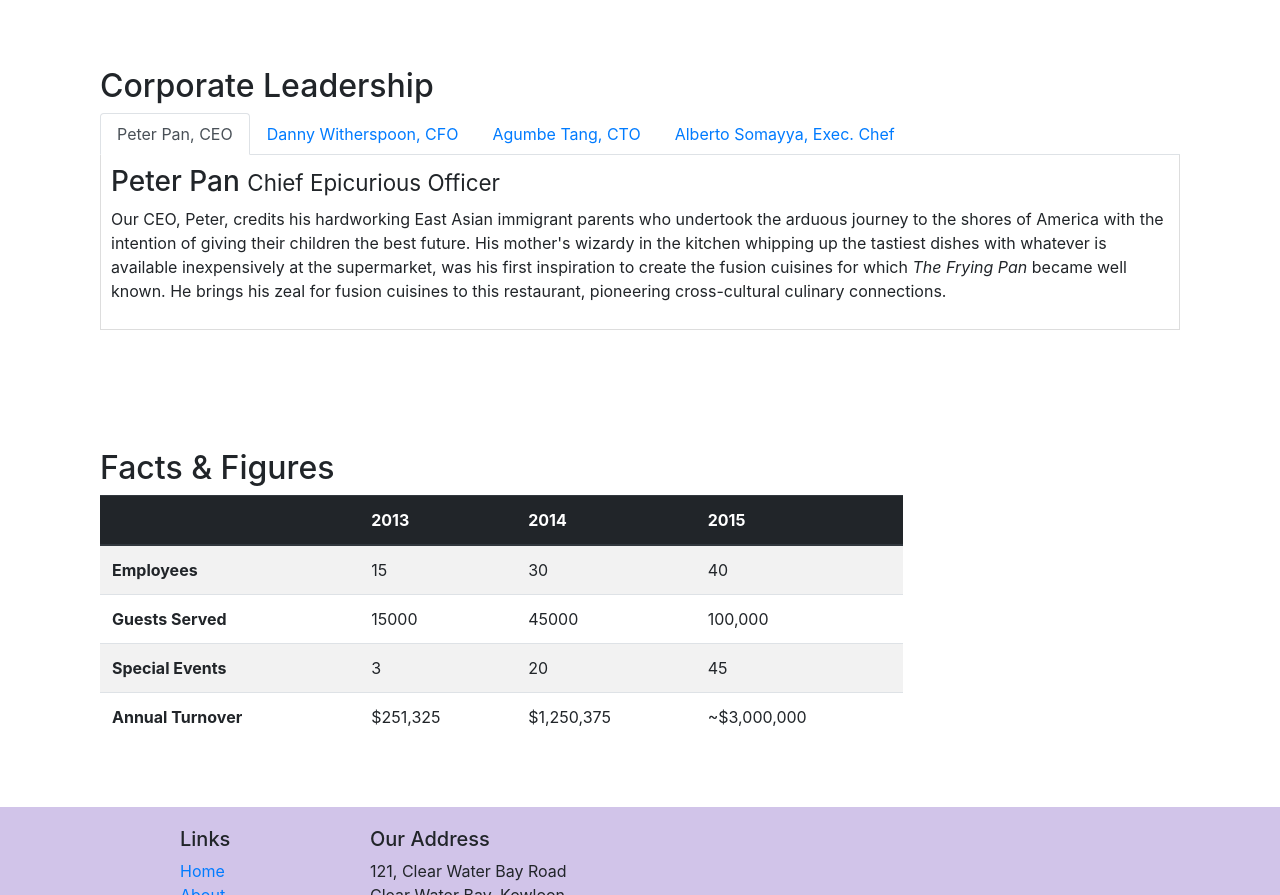
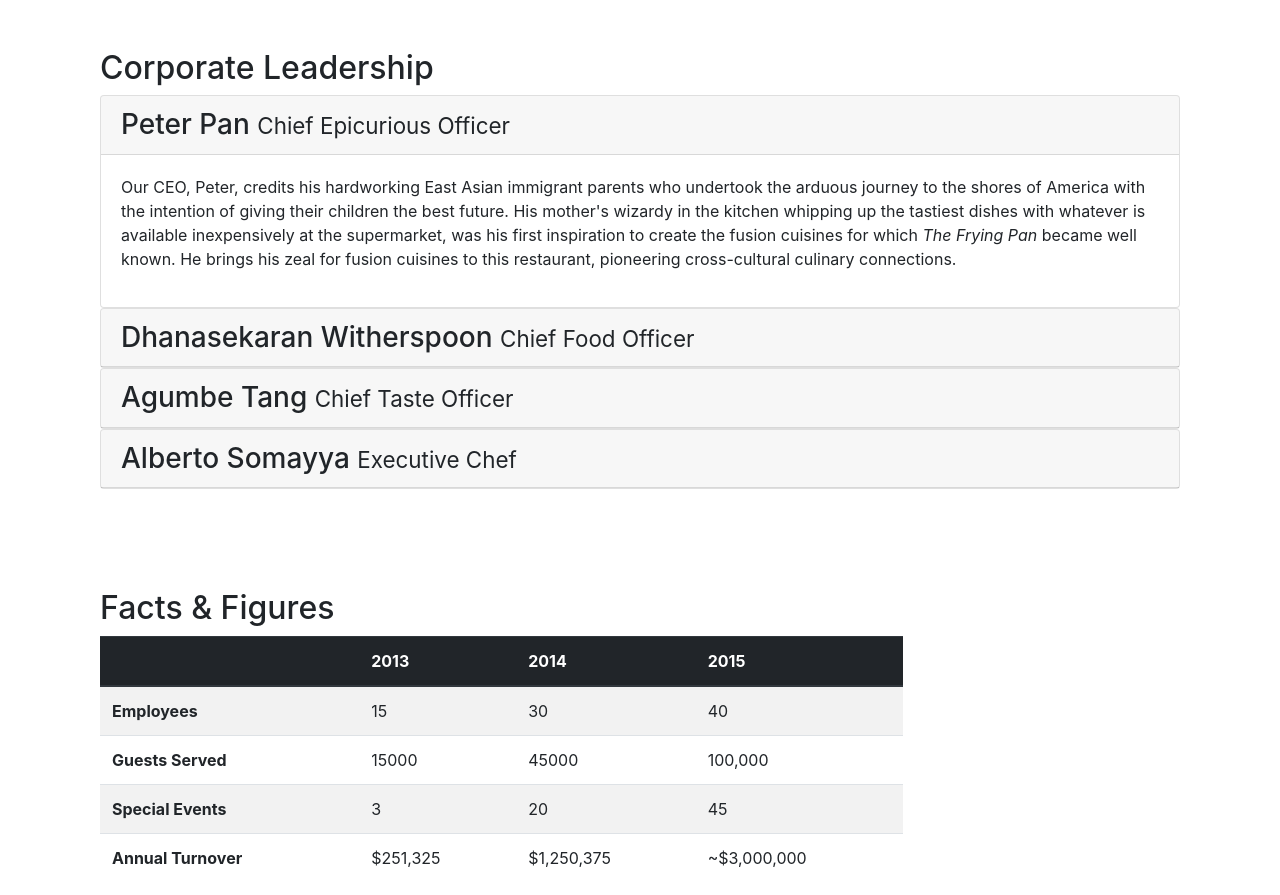
Before and after one commit to SAchu47/BootStrap-Learnig, a website: page aboutus.html in a window 1280 px wide. Shown: the part 978-1873 px from the top of the page. Drawn offline with nearby package versions, Linux system fonts and the light colour scheme.

Commit message:
Accordion

```diff
--- a/aboutus.html
+++ b/aboutus.html
@@ -101,46 +101,69 @@
         <div class="row row-content align-items-center">
             <div class="col-12">
                 <h2>Corporate Leadership</h2>
-                <ul class="nav nav-tabs" role="tablist">
-                    <li class="nav-item">
-                      <a class="nav-link active" href="#peter"
-                        role="tab" data-toggle="tab">Peter Pan, CEO</a>
-                    </li>
-                    <li class="nav-item">
-                      <a class="nav-link" href="#danny" role="tab"
-                        data-toggle="tab">Danny Witherspoon, CFO</a>
-                    </li>
-                    <li class="nav-item">
-                      <a class="nav-link" href="#agumbe"role="tab"
-                        data-toggle="tab">Agumbe Tang, CTO</a>
-                    </li>
-                    <li class="nav-item">
-                      <a class="nav-link" href="#alberto" role="tab"
-                        data-toggle="tab">Alberto Somayya, Exec. Chef</a>
-                    </li>
-                </ul>
 
-                <div class="tab-content">
-                    <div class="tab-pane fade show active" id="peter" role="tabpanel">
-                        <h3>Peter Pan <small>Chief Epicurious Officer</small></h3>
-                        <p class="d-none d-sm-block">Our CEO, Peter, credits his hardworking East Asian immigrant parents who undertook the arduous journey to the shores of America with the intention of giving their children the best future. His mother's wizardy in the kitchen whipping up the tastiest dishes with whatever is available inexpensively at the supermarket, was his first inspiration to create the fusion cuisines for which <em>The Frying Pan</em> became well known. He brings his zeal for fusion cuisines to this restaurant, pioneering cross-cultural culinary connections.</p>
+                <div id="accordion">
+                    <div class="card">
+                        <div class="card-header" role="tab" id="peterhead">
+                            <h3 class="mb-0">
+                                <a data-toggle="collapse" data-target="#peter">
+                                    Peter Pan <small>Chief Epicurious Officer</small>
+                                </a>
+                            </h3>
+                        </div>
+                        <div class="collapse show" id="peter" role="tabpanel" data-parent="#accordion">
+                            <div class="card-body">
+                                <p class="d-none d-sm-block">Our CEO, Peter, credits his hardworking East Asian immigrant parents who undertook the arduous journey to the shores of America with the intention of giving their children the best future. His mother's wizardy in the kitchen whipping up the tastiest dishes with whatever is available inexpensively at the supermarket, was his first inspiration to create the fusion cuisines for which <em>The Frying Pan</em> became well known. He brings his zeal for fusion cuisines to this restaurant, pioneering cross-cultural culinary connections.</p>
+                            </div>
+                        </div>
                     </div>
 
-                    <div class="tab-pane fade" id="danny" role="tabpanel" >
-                        <h3>Dhanasekaran Witherspoon <small>Chief Food Officer</small></h3>
-                        <p class="d-none d-sm-block">Our CFO, Danny, as he is affectionately referred to by his colleagues, comes from a long established family tradition in farming and produce. His experiences growing up on a farm in the Australian outback gave him great appreciation for varieties of food sources. As he puts it in his own words, <em>Everything that runs, wins, and everything that stays, pays!</em></p>
+                    <div class="card">
+                        <div class="card-header" role="tab" id="dannyhead">
+                            <h3 class="mb-0">
+                                <a data-toggle="collapse" data-target="#danny">
+                                    Dhanasekaran Witherspoon <small>Chief Food Officer</small>
+                                </a>
+                            </h3>
+                        </div>
+                        <div class="collapse" id="danny" data-parent="#accordion">
+                            <div class="card-body">
+                                <p class="d-none d-sm-block">Our CFO, Danny, as he is affectionately referred to by his colleagues, comes from a long established family tradition in farming and produce. His experiences growing up on a farm in the Australian outback gave him great appreciation for varieties of food sources. As he puts it in his own words, <em>Everything that runs, wins, and everything that stays, pays!</em></p>
+                            </div>
+                        </div>
                     </div>
 
-                    <div class="tab-pane fade" id="agumbe" role="tabpanel">
-                        <h3>Agumbe Tang <small>Chief Taste Officer</small></h3>
-                        <p class="d-none d-sm-block">Blessed with the most discerning gustatory sense, Agumbe, our CTO, personally ensures that every dish that we serve meets his exacting tastes. Our chefs dread the tongue lashing that ensues if their dish does not meet his exacting standards. He lives by his motto, <em>You click only if you survive my lick.</em></p>
+                    <div class="card">
+                        <div class="card-header" role="tab" id="agumbehead">
+                            <h3 class="mb-0">
+                                <a data-toggle="collapse" data-target="#agumbe">
+                                    Agumbe Tang <small>Chief Taste Officer</small>
+                                </a>
+                            </h3>
+                        </div>
+                        <div class="collapse" id="agumbe" data-parent="#accordion">
+                            <div class="card-body">
+                                <p class="d-none d-sm-block">Blessed with the most discerning gustatory sense, Agumbe, our CTO, personally ensures that every dish that we serve meets his exacting tastes. Our chefs dread the tongue lashing that ensues if their dish does not meet his exacting standards. He lives by his motto, <em>You click only if you survive my lick.</em></p>
+                            </div>
+                        </div>
                     </div>
 
-                    <div class="tab-pane fade" id="alberto" role="tabpanel">
-                        <h3>Alberto Somayya <small>Executive Chef</small></h3>
-                        <p class="d-none d-sm-block">Award winning three-star Michelin chef with wide International experience having worked closely with whos-who in the culinary world, he specializes in creating mouthwatering Indo-Italian fusion experiences. He says, <em>Put together the cuisines from the two craziest cultures, and you get a winning hit! Amma Mia!</em></p>
+                    <div class="card">
+                        <div class="card-header" role="tab" id="albertohead">
+                            <h3 class="mb-0">
+                                <a data-toggle="collapse" data-target="#alberto">
+                                    Alberto Somayya <small>Executive Chef</small>
+                                </a>
+                            </h3>
+                        </div>
+                        <div class="collapse" id="alberto" data-parent="#accordion">
+                            <div class="card-body">
+                                <p class="d-none d-sm-block">Award winning three-star Michelin chef with wide International experience having worked closely with whos-who in the culinary world, he specializes in creating mouthwatering Indo-Italian fusion experiences. He says, <em>Put together the cuisines from the two craziest cultures, and you get a winning hit! Amma Mia!</em></p>
+                            </div>
+                        </div>
                     </div>
                 </div>
+
             </div>
        </div>
 
```
